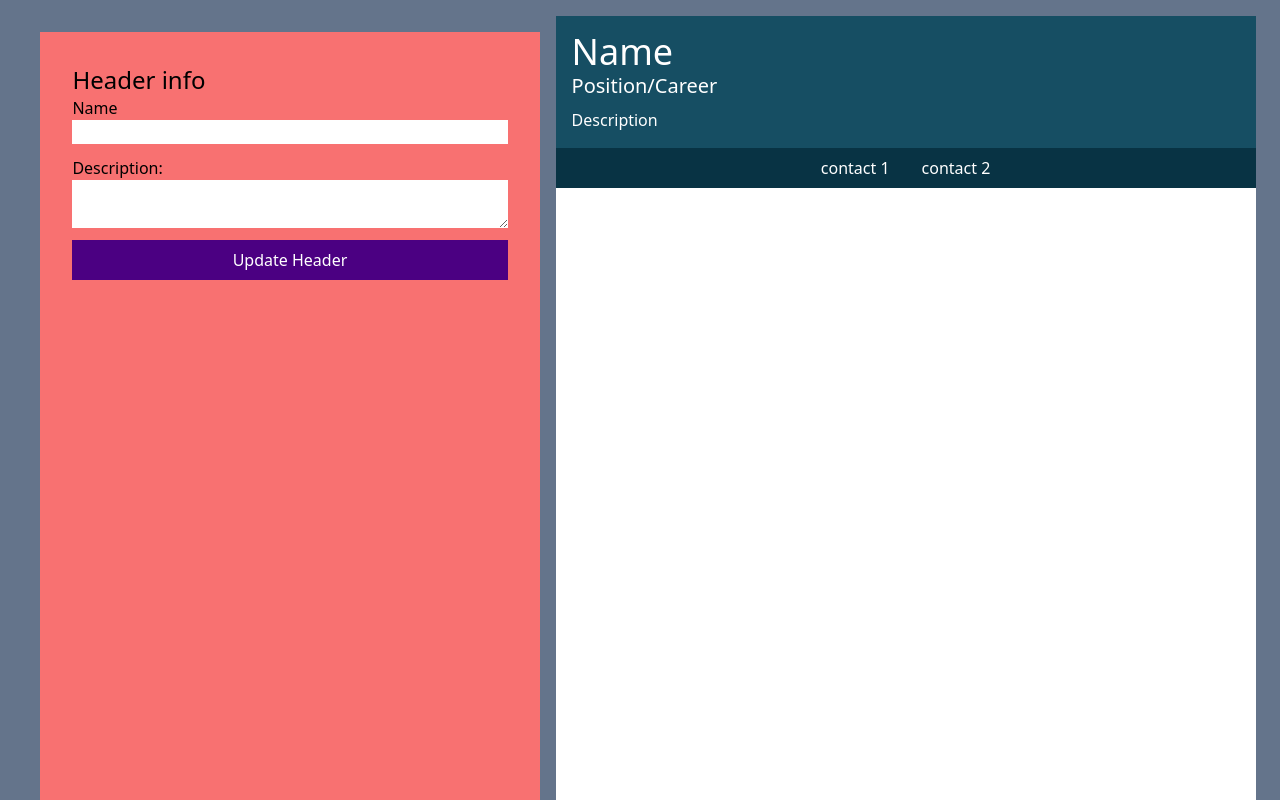
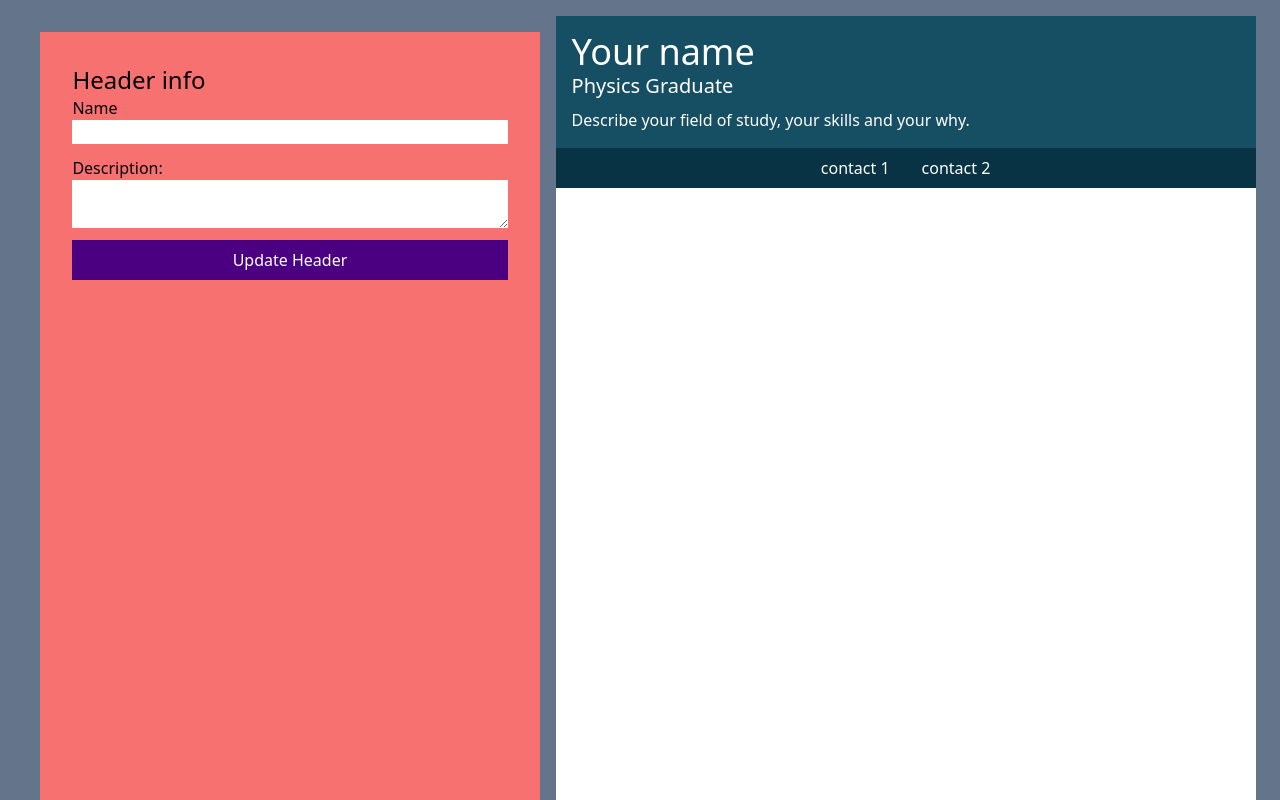
Before and after one commit to iaaron-xyz/cv-application, a React (Create React App) app: page / in a window 1280 px wide. Shown: the top 800 px of the page. Built offline with nearby package versions, Linux system fonts and the light colour scheme.

Commit message:
create object for header data

```diff
--- a/src/components/RenderSection.js
+++ b/src/components/RenderSection.js
@@ -1,15 +1,26 @@
 import React, { Component } from "react";
+import { headerData } from './cvData';
 
 
 class RenderSection extends Component {
   render() {
+
+    const {name, description, titleCareer} = headerData;
     return (
       <div className="render-section bg-white">
+
+        {/* HEADER */}
         <div id="header" className="bg-cyan-900 text-white">
           <div className="p-4">
-            <h1 className="text-4xl">Name</h1>
-            <h3 className="text-xl pb-2">Position/Career</h3>
-            <p>Description</p>
+            <h1 className="text-4xl" id="header-name">
+              {name}
+            </h1>
+            <h3 className="text-xl pb-2" id="header-description">
+              {titleCareer}
+            </h3>
+            <p>
+              {description}
+            </p>
           </div>
           <div className="bg-cyan-950 py-2">
             <ul className="list-none list-inline text-center">
@@ -22,6 +33,7 @@ class RenderSection extends Component {
             </ul>
           </div>
         </div>
+
       </div>
     )
   }
--- /dev/null
+++ b/src/components/cvData.js
@@ -0,0 +1,12 @@
+export const headerData = {
+  name : "Your name",
+  description : "Describe your field of study, your skills and your why.",
+  titleCareer: "Physics Graduate",
+  contactInfo : {
+    email : "",
+    number : "",
+    linkedin : "",
+    github : "",
+    website : "",
+  },
+}
```
